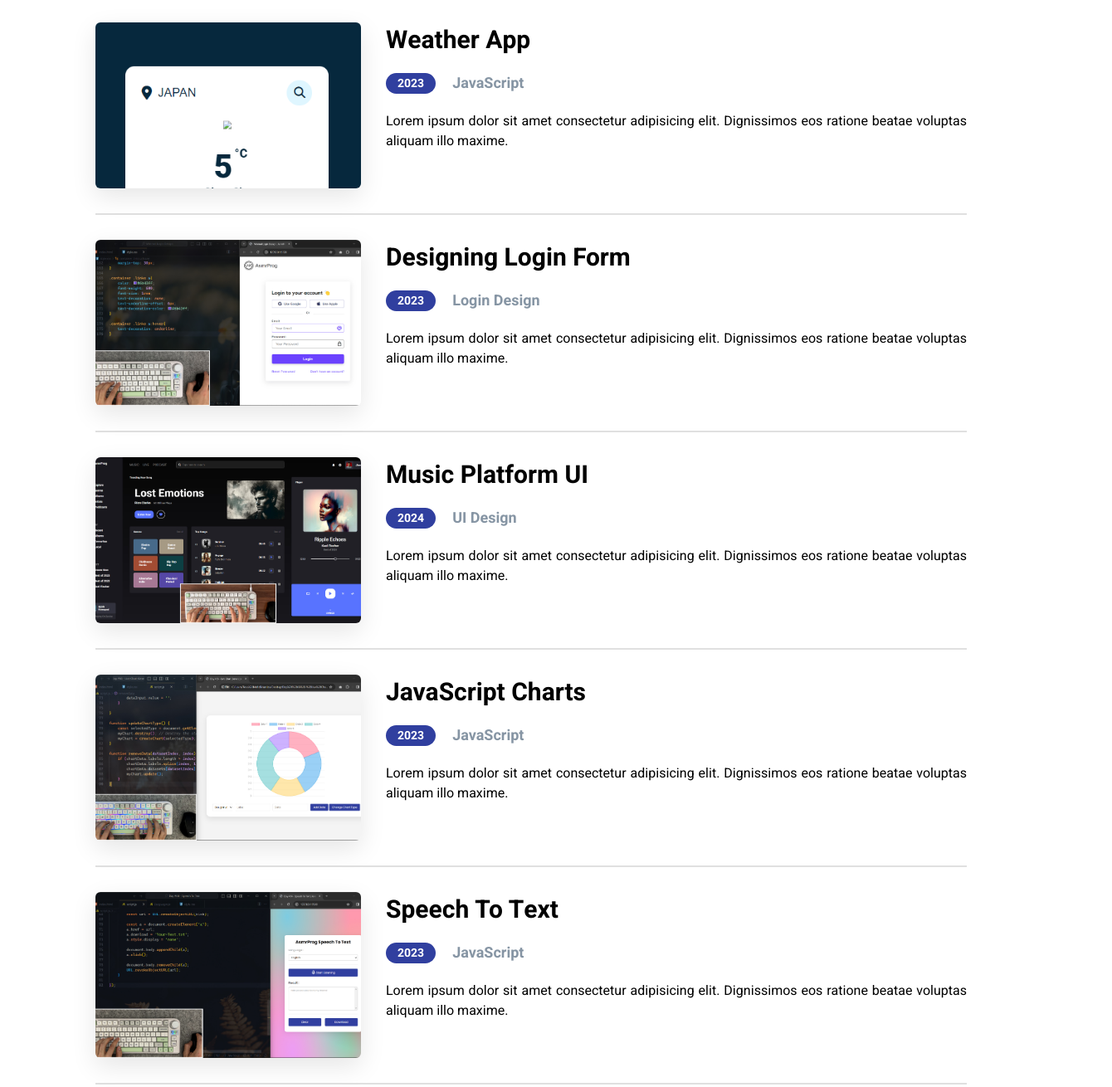
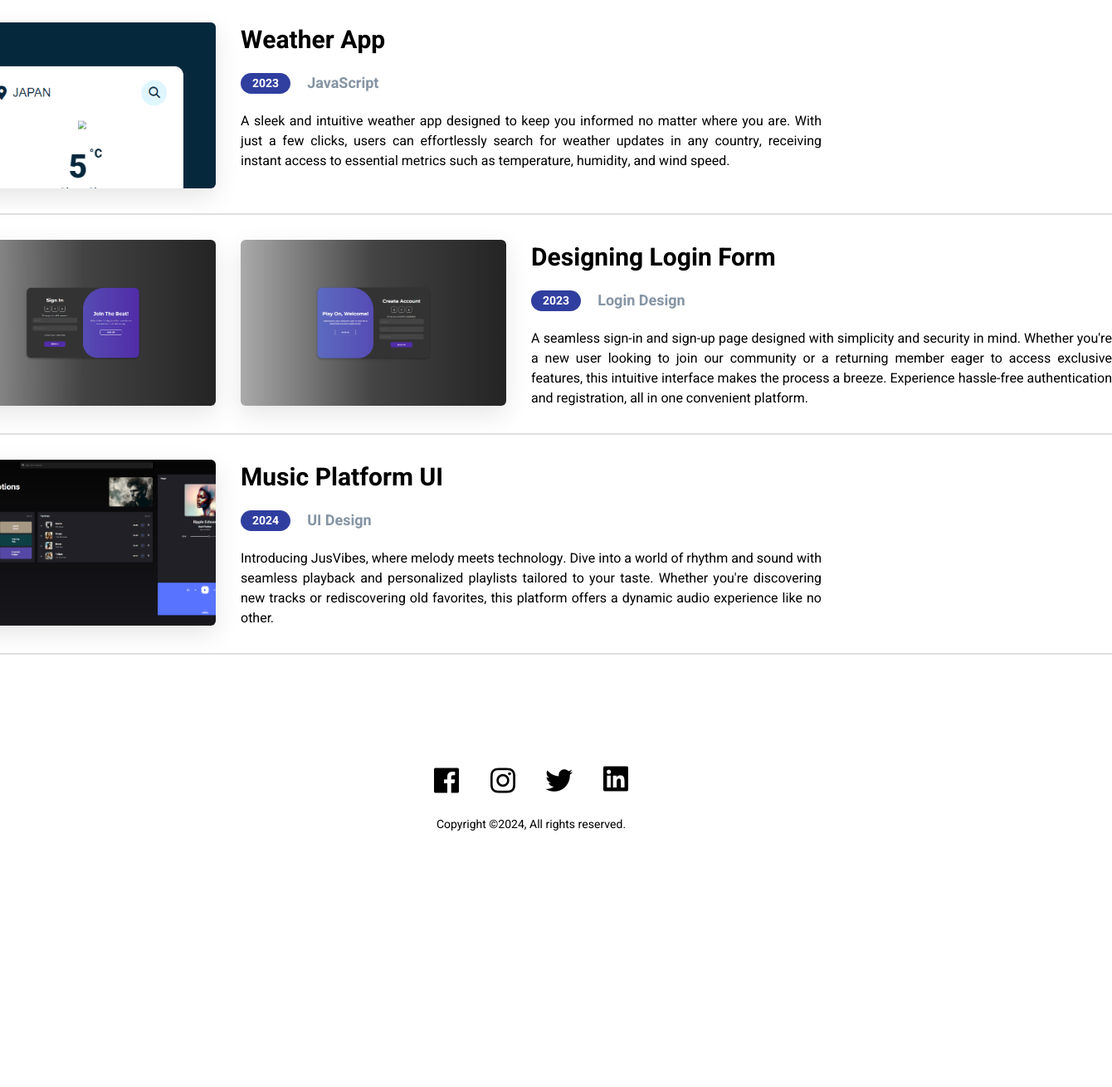
Before and after one commit to AfzalHaziq/personal-portfolio.com, a plain HTML site: page works.html in a window 1280 px wide. Shown: the part 240-1550 px from the top of the page at 83% size, 1340 px wide, since content can reach past the window. After the commit the page ends 1284 px from the top, so only its background shows below. Drawn offline with nearby package versions, Linux system fonts and the light colour scheme.

Commit message:
Commited changes to files

```diff
--- a/works.html
+++ b/works.html
@@ -13,8 +13,8 @@
 
     <nav>
         <div class="logo">
-            <img src="assets/logo.png">
-            <a href="#">AsmrProg</a>
+            <img src="assets/logo1.png">
+            <a href="#">Afzal Haziq</a>
         </div>
         <div class="nav-links">
             <a href="index.html">Home</a>
@@ -37,57 +37,38 @@
                         <div class="year-badge">2023</div>
                         <h4>JavaScript</h4>
                     </div>
-                    <p>Lorem ipsum dolor sit amet consectetur adipisicing elit. Dignissimos eos ratione beatae voluptas
-                        aliquam illo maxime.</p>
+                    <p>A sleek and intuitive weather app designed to keep you informed no matter where you are. With just a
+                        few clicks, users can effortlessly search for weather updates in any country, receiving instant access
+                        to essential metrics such as temperature, humidity, and wind speed.</p>
                 </div>
             </div>
             <div class="item">
-                <img src="assets/item-2.jpg">
+                <img src="assets/signin.png">
+                <img src="assets/signup.png">
                 <div class="details">
                     <h3>Designing Login Form</h3>
                     <div class="item-info">
                         <div class="year-badge">2023</div>
                         <h4>Login Design</h4>
                     </div>
-                    <p>Lorem ipsum dolor sit amet consectetur adipisicing elit. Dignissimos eos ratione beatae voluptas
-                        aliquam illo maxime.</p>
+                    <p>A seamless sign-in and sign-up page designed with simplicity and security in mind. Whether you're a new
+                        user looking to join our community or a returning member eager to access exclusive features, this intuitive
+                        interface makes the process a breeze. Experience hassle-free authentication and registration, all in one convenient platform.</p>
                 </div>
             </div>
             <div class="item">
-                <img src="assets/item-3.jpg">
+                <img src="assets/musicplayerplatform.png">
                 <div class="details">
                     <h3>Music Platform UI</h3>
                     <div class="item-info">
                         <div class="year-badge">2024</div>
                         <h4>UI Design</h4>
                     </div>
-                    <p>Lorem ipsum dolor sit amet consectetur adipisicing elit. Dignissimos eos ratione beatae voluptas
-                        aliquam illo maxime.</p>
+                    <p>Introducing JusVibes, where melody meets technology. Dive into a world of rhythm and sound with seamless
+                        playback and personalized playlists tailored to your taste. Whether you're discovering new tracks or
+                        rediscovering old favorites, this platform offers a dynamic audio experience like no other.</p>
                 </div>
             </div>
-            <div class="item">
-                <img src="assets/item-4.jpg">
-                <div class="details">
-                    <h3>JavaScript Charts</h3>
-                    <div class="item-info">
-                        <div class="year-badge">2023</div>
-                        <h4>JavaScript</h4>
-                    </div>
-                    <p>Lorem ipsum dolor sit amet consectetur adipisicing elit. Dignissimos eos ratione beatae voluptas
-                        aliquam illo maxime.</p>
-                </div>
-            </div>
-            <div class="item">
-                <img src="assets/item-5.jpg">
-                <div class="details">
-                    <h3>Speech To Text</h3>
-                    <div class="item-info">
-                        <div class="year-badge">2023</div>
-                        <h4>JavaScript</h4>
-                    </div>
-                    <p>Lorem ipsum dolor sit amet consectetur adipisicing elit. Dignissimos eos ratione beatae voluptas
-                        aliquam illo maxime.</p>
-                </div>
             </div>
         </div>
     </div>
```
Also changed, not shown: about.html (+1 -1 lines), blog.html (+1 -1 lines), index.html (+7 -9 lines), single-work.html (+1 -1 lines), assets/musicplayerplatform.png (added), assets/signin.png (added), assets/signup.png (added).
